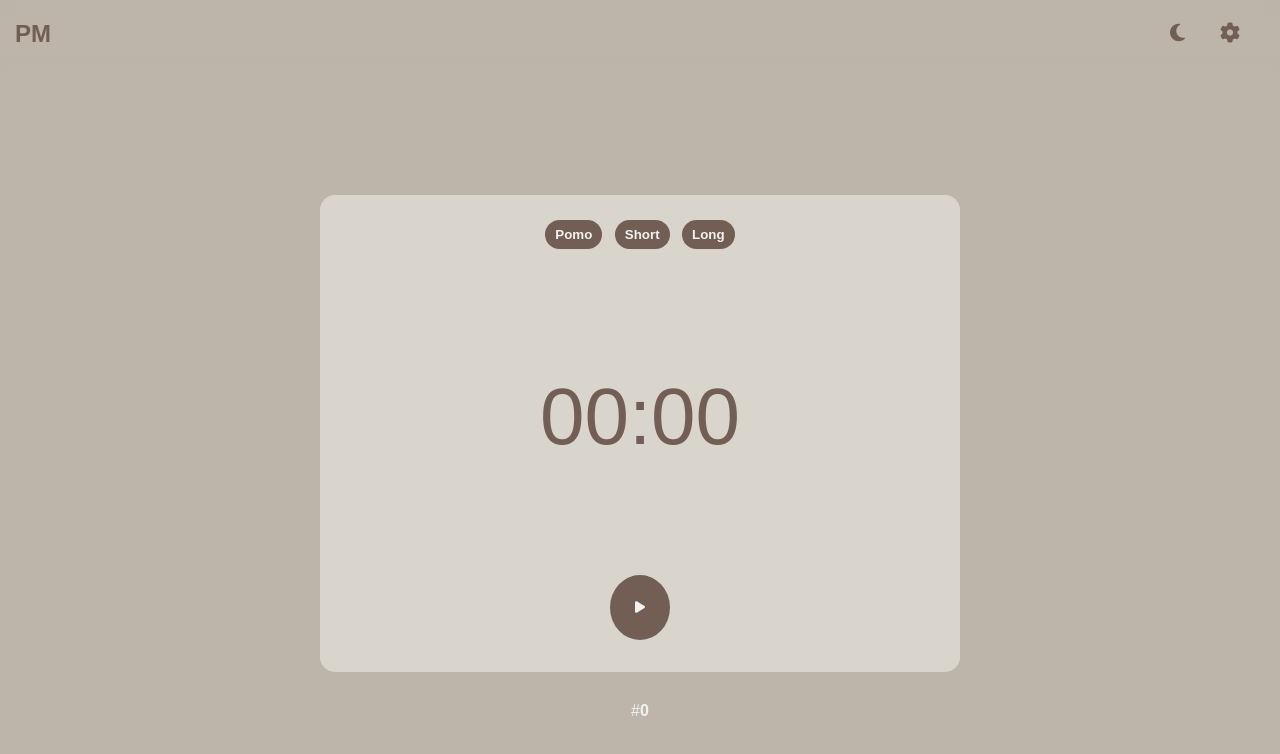
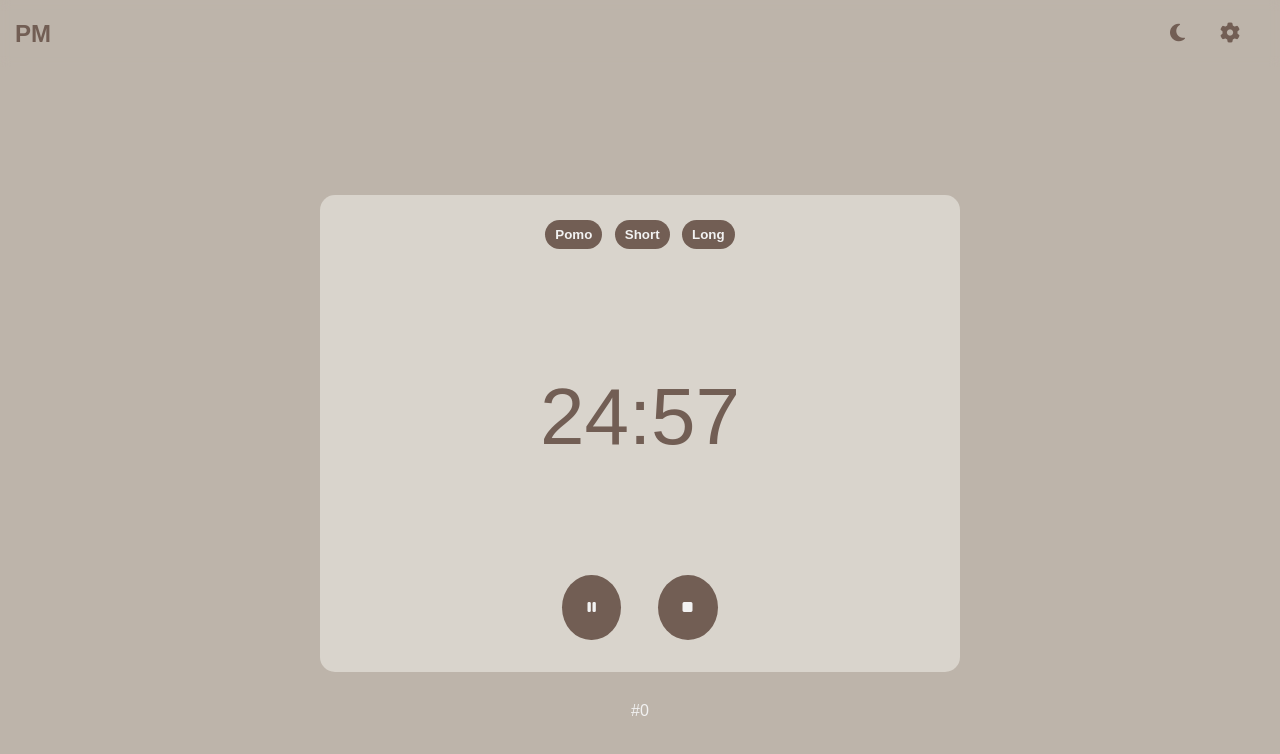
Before and after one commit to Andymonzon/metodoPomodoro, a plain HTML site: page index.html in a window 1280 px wide. Both pictures are taken after a click on the button 640 px from the left and 607 px from the top of the page. Drawn offline with Linux system fonts and the light colour scheme; a web font is replaced by a local one.

Commit message:
pongo en funcionamiento el timmer y algunas funcionalidades

```diff
--- a/app.js
+++ b/app.js
@@ -6,9 +6,10 @@ const settingsbtn = document.querySelector('.settings--btn')
 const btn1 = document.querySelector('.btn1')
 const btn2 = document.querySelector('.btn2')
 const btn3 = document.querySelector('.btn3')
-const btn4 = document.querySelector('.btn4')
-const btn5 = document.querySelector('.btn5')
-const timer = document.querySelector('.timer')
+let btnIniciar = document.querySelector('#btn-iniciar')
+let btnPausar = document.querySelector('#btn-pausar')
+let btnDetener = document.querySelector('#btn-detener')
+const timerTxt = document.querySelector('.timer')
 const containerSettingsOpen = document.querySelector('.container--settings-open')
 const absoluto = document.querySelector('.absoluto')
 const inp1 = document.querySelector('.inp1')
@@ -28,9 +29,10 @@ darkMode.addEventListener('click',()=>{
     btn1.classList.add('fondo--dark')
     btn2.classList.add('fondo--dark')
     btn3.classList.add('fondo--dark')
-    btn4.classList.add('fondo--dark')
-    btn5.classList.add('fondo--dark')
-    timer.classList.add('dark--color')
+    btnIniciar.classList.add('fondo--dark')
+    btnDetener.classList.add('fondo--dark')
+    btnPausar.classList.add('fondo--dark')
+    timerTxt.classList.add('dark--color')
     containerSettingsOpen.classList.add('fondo--dark-settings')
     inp1.classList.add('fondo--dark--settings-input')
     inp2.classList.add('fondo--dark--settings-input')
@@ -48,9 +50,10 @@ lightMode.addEventListener('click',()=>{
     btn1.classList.remove('fondo--dark')
     btn2.classList.remove('fondo--dark')
     btn3.classList.remove('fondo--dark')
-    btn4.classList.remove('fondo--dark')
-    btn5.classList.remove('fondo--dark')
-    timer.classList.remove('dark--color')
+    btnIniciar.classList.remove('fondo--dark')
+    btnDetener.classList.remove('fondo--dark')
+    btnPausar.classList.remove('fondo--dark')
+    timerTxt.classList.remove('dark--color')
     containerSettingsOpen.classList.remove('fondo--dark-settings')
     inp1.classList.remove('fondo--dark--settings-input')
     inp2.classList.remove('fondo--dark--settings-input')
@@ -66,6 +69,134 @@ btnClose.addEventListener('click',()=>{
     absoluto.classList.remove('tarjetaAparecer')
 })
 
-const minutos = ()=>{
+inp1.addEventListener('keyup', (e)=>{
+    timerTxt.innerHTML= e.target.value + ':' + '00'
+})
+
+window.onload = () => {
+    // pomodoro
+    let workTime;
+    let breakTime;
+    let restTime;
+    let timesCompleted;
+    let cyclesGoal;
+    let cyclesCompleted = 0
+
+    function pomodoroController(){
+        if(isRestTime()){
+            cyclesCompleted++
+            if(!goalReachead()){
+                currentTime = restTime
+                timer()
+                timesCompleted = 0
+            }else{
+                console.log('pomodoro finished!')
+            }
+            return
+        }
+
+        if(timesCompleted % 2 == 0){
+            currentTime = workTime
+            timesCompleted++
+            timer()
+            console.log('time to work! tc:' + timesCompleted)
+        } else {
+            currentTime = breakTime
+            timesCompleted++
+            timer()
+            console.log('time to break! tc:' + timesCompleted)
+        }
+
+
+    }
+
+    function goalReachead(){
+        return cyclesGoal == cyclesCompleted
+    }
+
+    // longbreak
+    function isRestTime() {
+        return timesCompleted == 7
+    }
+
+    // frontend
+
+    // button functionality
+    btnIniciar.onclick=()=>{
+        populateVariables()
+        startPomodoro()
+        btnIniciar.style.display='none'
+        btnPausar.style.display='block'
+        btnDetener.style.display='block'
+
+    }
+
+    function startPomodoro() {
+        console.log('started pomodoro')
+        pomodoroController()
+    }
+
+    function populateVariables() {
+        console.log('populated variables')
+        if(!pausarTemporizador()){
+            workTime = inp1.value
+        }else{
+            workTime = acc
+        }
+        breakTime = inp2.value
+        restTime = inp3.value
+        cyclesGoal = inp4.value
+        timesCompleted = 0
+    }
+
+    // clock
+    let clockMinutes;
+    let clockSeconds;
+
+    function updateClock() {
+        clockMinutes = formatNumbers(currentTime)
+        clockSeconds = formatNumbers(seconds)
+        timerTxt.innerHTML = clockMinutes + ':' + clockSeconds
+    }
+
+    function formatNumbers(time){
+        let formatteDigits
+        if(time < 10){
+            formatteDigits = '0' + time
+        } else {
+            formatteDigits = time
+        }
+        return formatteDigits
+    }
+
+    // timer
+    let currentTime;
+    let seconds = 0
+    let acc;
+    function timer() {
+        let tiempo;
+        if(currentTime > 0 || seconds > 0){
+            if(seconds == 0){
+                seconds = 59
+                currentTime--
+            } else{
+                seconds--
+            }
+            updateClock()
+            console.log(currentTime, seconds)
+            tiempo = setTimeout(timer,1000)
+        } else{
+            pomodoroController()
+            // console.log('el temporizador termino')
+        }
+        btnPausar.onclick=()=>{clearTimeout(tiempo),pausarTemporizador()}
+    }
+    function pausarTemporizador(){
+        btnPausar.style.display= 'none'
+        btnDetener.style.display= 'none'
+        btnIniciar.style.display = 'block'
+        acc = currentTime
+        return acc
+    }
 
 }
--- a/index.html
+++ b/index.html
@@ -33,16 +33,16 @@
                 <h3>Tiempo (minutos)</h3>
                 <div class="cont--timer">
                     <div class="cont--timer-inputP">
-                        <span>Pomodoro</span>
-                        <input type="number" class="inp inp1">
+                        <label for="pomodoro">Pomodoro</label>
+                        <input type="number" class="inp inp1" id="pomodoro" value="25">
                     </div>
                     <div class="cont--timer-inputS">
-                        <span>Short Break</span>
-                        <input type="number" class="inp inp2">
+                        <label for="shortBreak">Short Break</label>
+                        <input type="number" class="inp inp2" id="shortBreak" value="5">
                     </div>
                     <div class="cont--timer-inputL">
-                        <span>Long Break</span>
-                        <input type="number" class="inp inp3">
+                        <label for="longBreak">Long Break</label>
+                        <input type="number" class="inp inp3" id="longBreak" value="15">
                     </div>
                 </div>
 
@@ -59,7 +59,7 @@
                     </div>
                     <div>
                         <span>Long Break interval</span>
-                        <input type="number" class="long">
+                        <input type="number" class="long" value="4">
                     </div>
 
                 </div>
@@ -74,11 +74,15 @@
                     <button class="btn--time btn2"><p class="texto">Short</p></button>
                     <button class="btn--time btn3"><p class="texto">Long</p></button>
                 </div>
-                <span class="timer">00:00</span>
-                <button class="btn--start btn4"><i class="fa-sharp fa-solid fa-play"></i></button>
-                <button class="btn--start pause btn5"><i class="fa-solid fa-pause"></i></button>
+                <span class="timer">25:00</span>
+                <div class="btn-ipd">
+                    <button id="btn-iniciar" class="btn--start"><i class="fa-sharp fa-solid fa-play"></i></button>
+                    <button id="btn-pausar" class="btn--start pause"><i class="fa-solid fa-pause"></i></button>
+                    <button id="btn-detener" class="btn--start detener"><i class="fa-solid fa-stop"></i></button>
+                </div>
+
             </div>
-            <span class="contador">#<b>0</b></span>
+            <span class="contador">#0</span>
         </div>
     </main>
 
--- a/style.css
+++ b/style.css
@@ -59,6 +59,13 @@ body{
     display: flex;
 }
 
+.btn-ipd{
+    display: flex;
+    justify-content: space-around;
+    align-items: center;
+    width: 30%;
+}
+
 .container--settings-open{
     background-color: #e2e2e2;
     height: 80%;
@@ -101,11 +108,15 @@ body{
     font-weight: bold;
 }
 
+.open h3{
+    font-size: 25px;
+    margin-bottom: 40px;
+}
+
 .cont--timer{
     display: flex;
     align-items: center;
     margin-bottom: 30px;
-    margin-top: 10px;
 }
 
 .cont--timer-inputP, .cont--timer-inputS, .cont--timer-inputL{
@@ -240,6 +251,10 @@ body{
     display: none;
 }
 
+.detener{
+    display: none;
+}
+
 .timer{
     font-size: 80px;
     color: #725e54;
```
